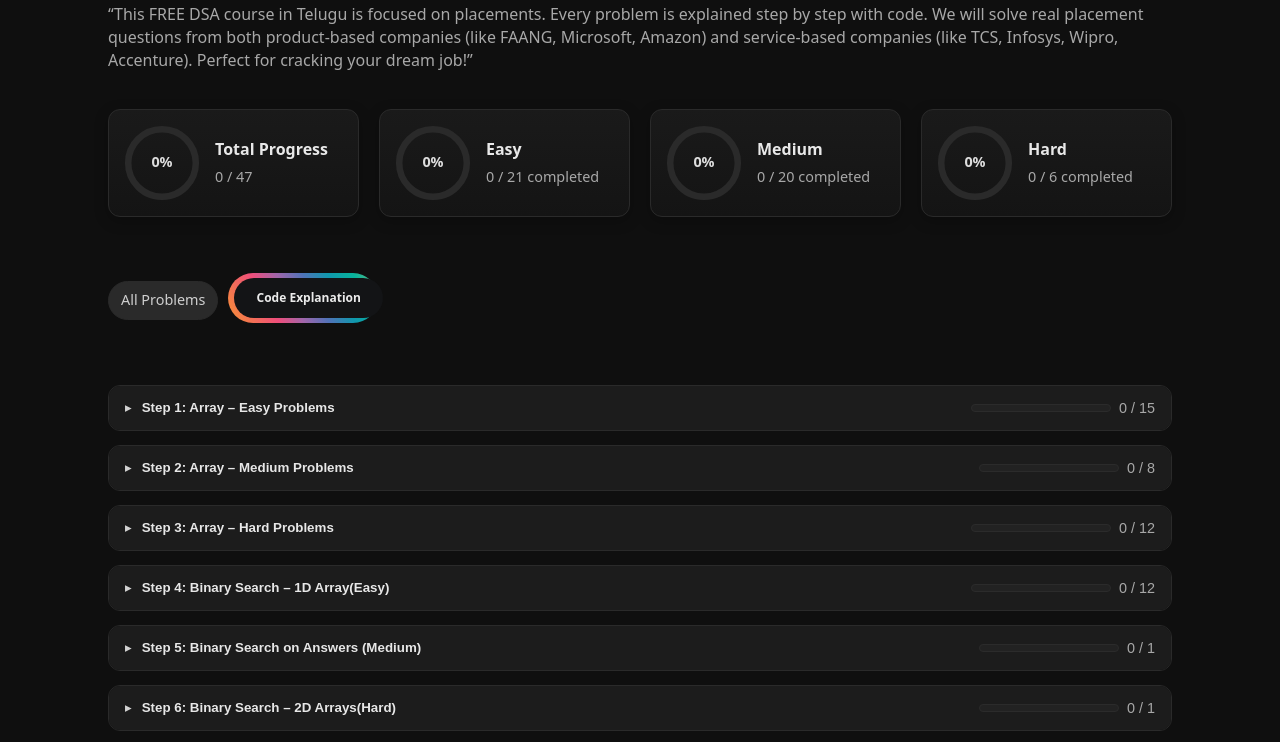
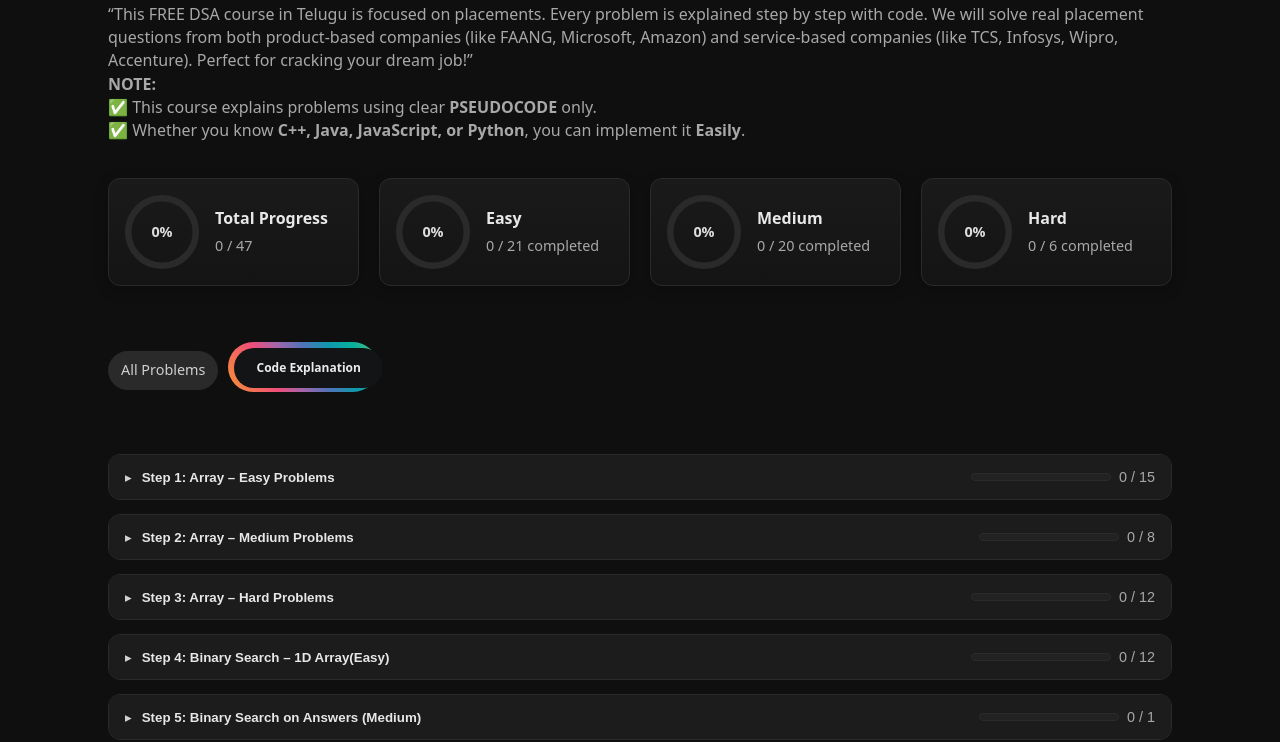
Before and after one commit to Ameen229/DSA-in-Telugu, a plain HTML site: page index.html in a window 1280 px wide. Shown: the part 58-800 px from the top of the page. Drawn offline with Linux system fonts and the light colour scheme.

Commit message:
Update index.html

```diff
--- a/index.html
+++ b/index.html
@@ -17,6 +17,9 @@
     <p class="note">
       “This FREE DSA course in Telugu is focused on placements. Every problem is explained step by step with code. We will solve real placement questions from both product-based companies (like FAANG, Microsoft, Amazon) and service-based companies (like TCS, Infosys, Wipro, Accenture). Perfect for cracking your dream job!”
     </p>
+    <b><p class="note">NOTE:</p></b>
+    <p class="note">✅ This course explains problems using clear <b>PSEUDOCODE</b> only.</p>
+    <p class="note">✅ Whether you know <b>C++, Java, JavaScript, or Python</b>, you can implement it <b>Easily</b>.</p>
   </header>
 
   <!-- Progress Summary -->
```
